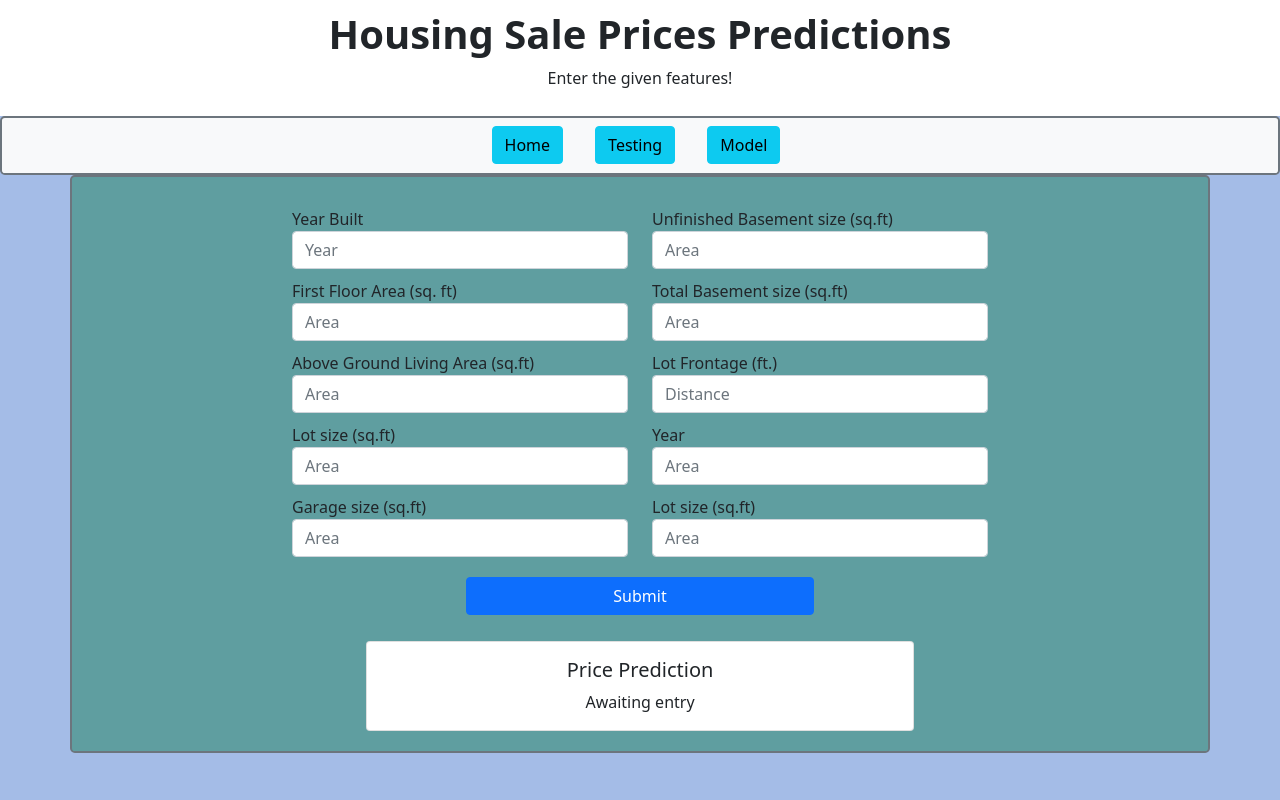
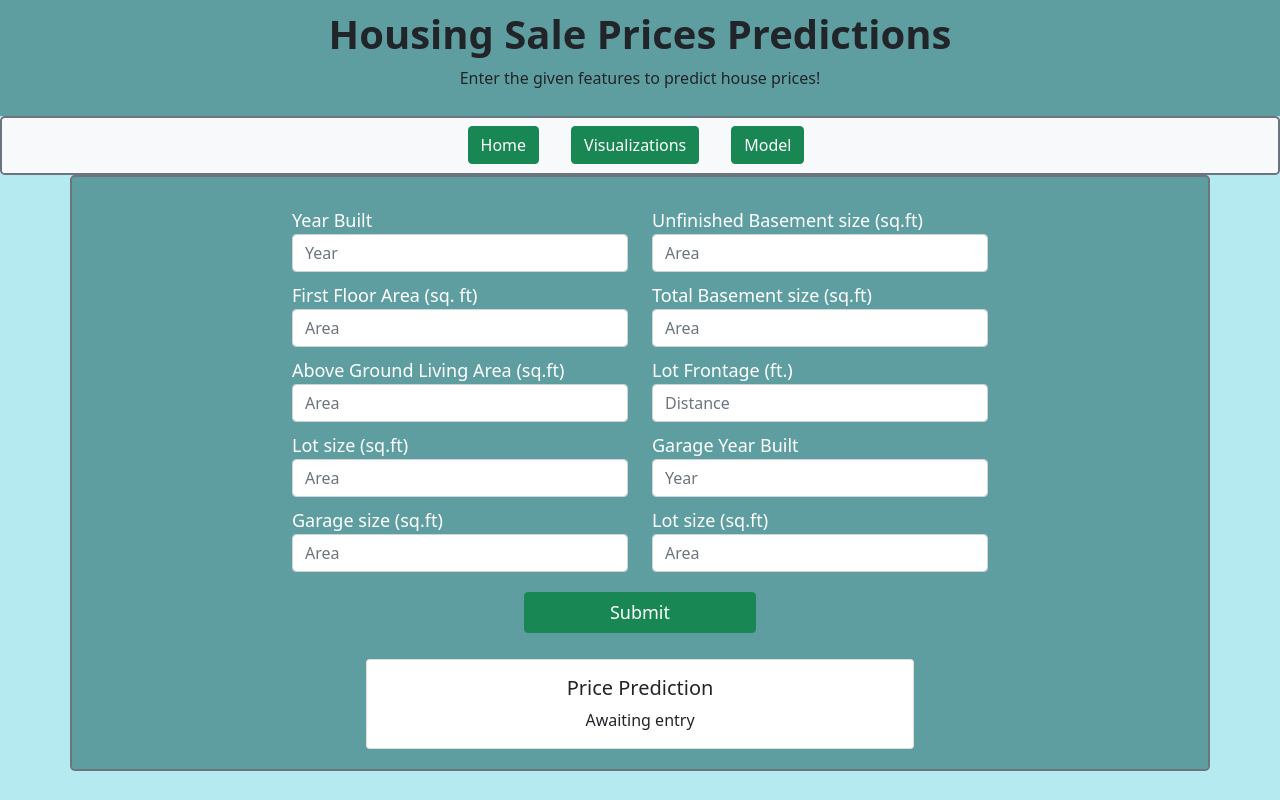
Before and after one commit to lguloy/HousePricingPredictions, a Flask app: page / in a window 1280 px wide. Run offline with Flask 2, Linux system fonts and the light colour scheme; some libraries are stand-ins or nearby versions.

Commit message:
updated webpages

```diff
--- a/static/style.css
+++ b/static/style.css
@@ -10,3 +10,14 @@ h1{
     font-weight: 900;
 
 }
+
+.label_color{
+    color: white;
+    font-weight: 500;
+    font-size: large;
+}
+
+.tableaumargins{
+    margin-top: 20px;
+    margin-bottom: 20px;
+}
--- a/templates/index.html
+++ b/templates/index.html
@@ -11,20 +11,20 @@
     <link rel="stylesheet" type="text/css" href="../static/style.css">
 </head>
 
-<body style="background-color: rgb(164, 188, 231);">
+<body style="background-color: rgb(181, 234, 241);">
 
 
 
-    <div class="header_style" style="text-align: center; background-color: rgb(255, 255, 255);">
+    <div class="header_style" style="text-align: center; background-color: cadetblue;">
         <h1>Housing Sale Prices Predictions</h1>
-        <p>Enter the given features!</p>
+        <p>Enter the given features to predict house prices!</p>
     </div>
 
     <nav class="navbar navbar-light bg-light rounded-3 border border-2 border-secondary">
         <form class="container-fluid justify-content-center gap-4" style="margin-bottom: 1px;">
-            <a href="/" class="btn btn-info me-2" role="button">Home</a>
-            <a href="/visualizations" class="btn btn-info me-2" role="button">Testing</a>
-            <a href="/modeling" class="btn btn-info me-2" role="button">Model</a>
+            <a href="/" class="btn btn-success me-2" role="button">Home</a>
+            <a href="/visualizations" class="btn btn-success me-2" role="button">Visualizations</a>
+            <a href="/modeling" class="btn btn-success me-2" role="button">Model</a>
         </form>
     </nav>
 
@@ -37,54 +37,54 @@
                 <div class="row">
                     <div class="col-md-6">
                         <div class="form-group form_margin">
-                            <label for="YearBuilt">Year Built</label>
+                            <label for="YearBuilt" class="label_color">Year Built</label>
                             <input type="text" class="form-control" id="YearBuilt" name="Yearbuilt" placeholder="Year">
 
                         </div>
                         <div class="form-group form_margin">
-                            <label for="1stFlrSF">First Floor Area (sq. ft)</label>
+                            <label for="1stFlrSF" class="label_color">First Floor Area (sq. ft)</label>
                             <input type="text" class="form-control" id="1stFlrSF" name="1stFlrSF" placeholder="Area">
                         </div>
                         <div class="form-group form_margin">
-                            <label for="GrLivArea">Above Ground Living Area (sq.ft)</label>
+                            <label for="GrLivArea" class="label_color">Above Ground Living Area (sq.ft)</label>
                             <input type="text" class="form-control" id="GrLivArea" name="GrLivArea" placeholder="Area">
                         </div>
                         <div class = "form-group form_margin">
-                            <label for='LotArea'>Lot size (sq.ft)</label>
+                            <label for='LotArea' class="label_color">Lot size (sq.ft)</label>
                             <input type="text" class= "form-control" id="LotArea" name="LotArea" placeholder="Area">
                         </div>
                         <div class = "form-group form_margin">
-                            <label for='GarageArea'>Garage size (sq.ft)</label>
+                            <label for='GarageArea' class="label_color">Garage size (sq.ft)</label>
                             <input type="text" class= "form-control" id="GarageArea" name="GarageArea" placeholder="Area">
                         </div>
                     </div>
                     <div class="col-md-6">
                         <div class = "form-group form_margin">
-                            <label for='BsmtUnfSF'>Unfinished Basement size (sq.ft)</label>
+                            <label for='BsmtUnfSF' class="label_color">Unfinished Basement size (sq.ft)</label>
                             <input type="text" class= "form-control" id="BsmtUnfSF" name="BsmtUnfSF" placeholder="Area">
                         </div>
                         <div class = "form-group form_margin">
-                            <label for='TotalBsmtSF'>Total Basement size (sq.ft)</label>
+                            <label for='TotalBsmtSF' class="label_color">Total Basement size (sq.ft)</label>
                             <input type="text" class= "form-control" id="TotalBsmtSF" name="TotalBsmtSF" placeholder="Area">
                         </div>
                         <div class = "form-group form_margin">
-                            <label for='LotFrontage'>Lot Frontage (ft.)</label>
+                            <label for='LotFrontage' class="label_color">Lot Frontage (ft.)</label>
                             <input type="text" class= "form-control" id="LotFrontage" name="LotFrontage" placeholder="Distance">
                         </div>
                         <div class = "form-group form_margin">
-                            <label for='GarageYrBlt'>Year</label>
-                            <input type="text" class= "form-control" id="GarageYrBlt" name="GarageYrBlt" placeholder="Area">
+                            <label for='GarageYrBlt' class="label_color">Garage Year Built</label>
+                            <input type="text" class= "form-control" id="GarageYrBlt" name="GarageYrBlt" placeholder="Year">
                         </div>
                         <div class = "form-group form_margin">
-                            <label for='MoSold'>Lot size (sq.ft)</label>
+                            <label for='MoSold' class="label_color">Lot size (sq.ft)</label>
                             <input type="text" class= "form-control" id="MoSold" name="MoSold" placeholder="Area">
                         </div>
 
                     </div>
                 </div>
 
-                <div class="d-grid col-6 mx-auto" style="text-align: center; margin-top: 10px;">
-                    <input type="submit" value="Submit" class="btn btn-primary">
+                <div class="d-grid col-4 mx-auto" style="text-align: center; margin-top: 10px;">
+                    <input type="submit" value="Submit" class="btn btn-success label_color">
                 </div>
 
             </form>
```
Also changed, not shown: templates/Dashboard.html (added, +55 -0 lines), templates/visualization.html (added, +54 -0 lines), README.md.
